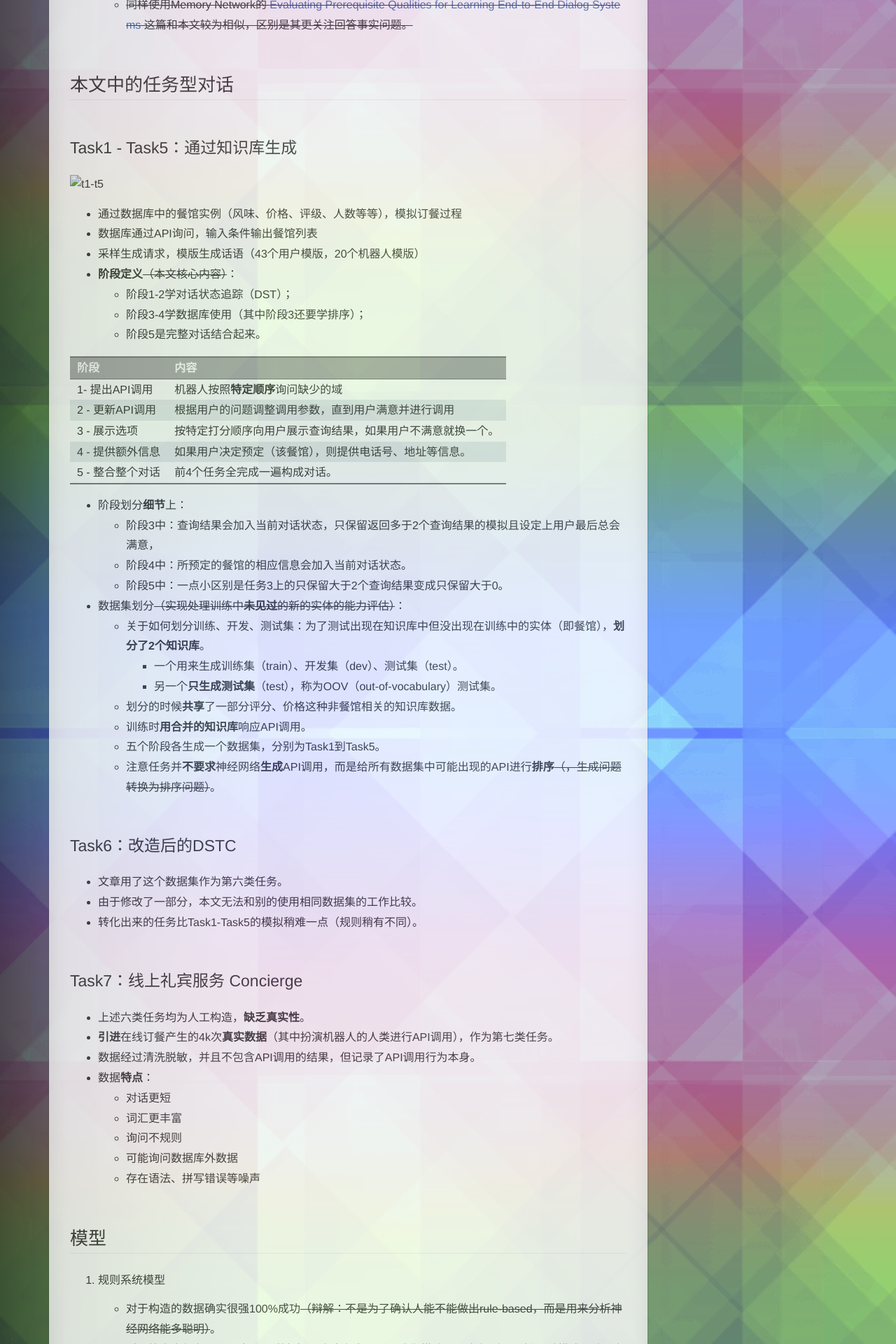
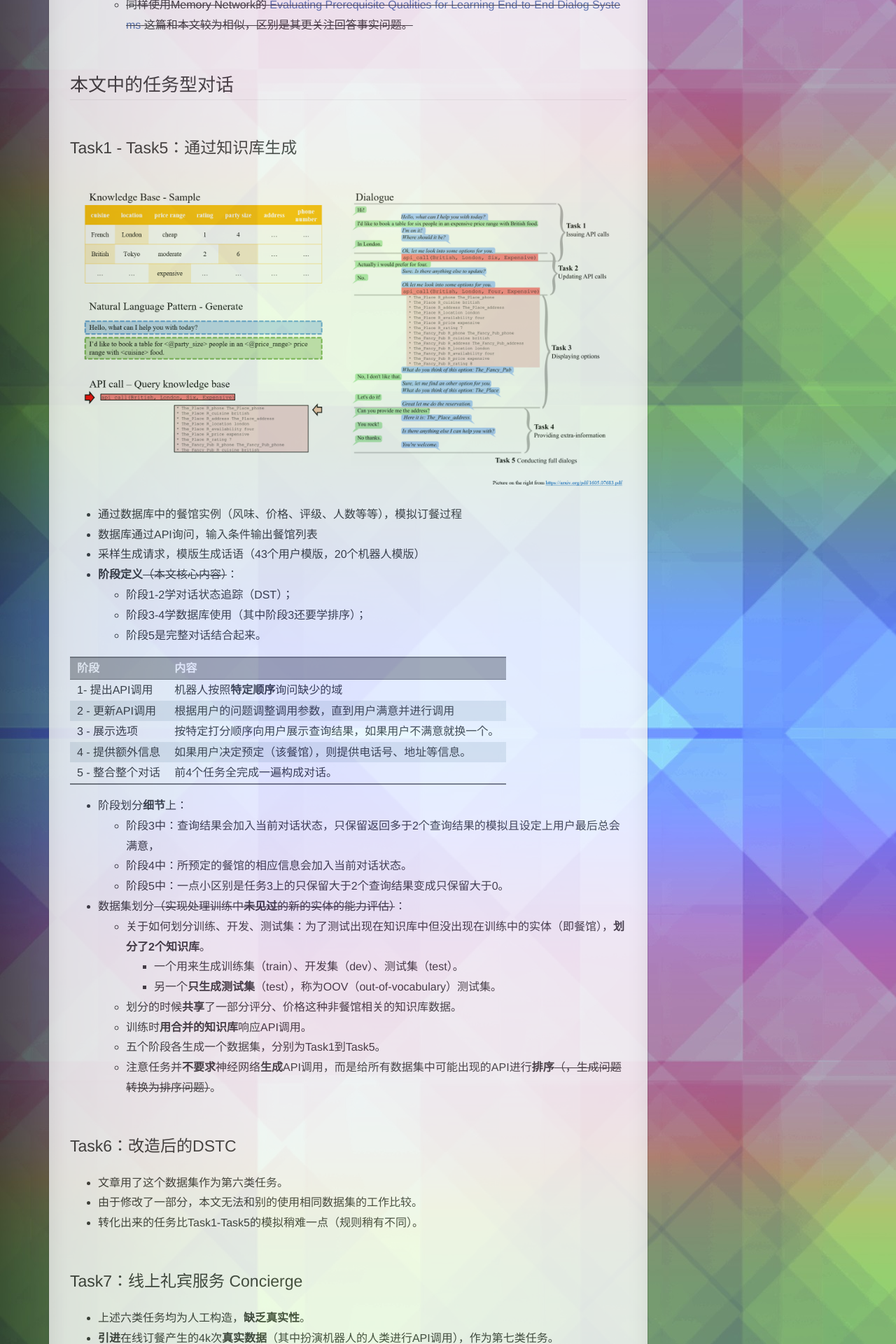
Before and after one commit to camelop/camelop.github.io, a Jekyll site: the page built from _posts/2019-05-28-学习端到端任务型对话.md, in a window 1280 px wide. Shown: the part 1787-3707 px from the top of the page at 70% size. Built offline with Jekyll 4.4.1, drawn with Linux system fonts in a browser that asks for light colours; comment, search, counter and statistics services are not loaded; a style sheet for code colours, icons or effects is not loaded.

Commit message:
fix link

```diff
--- a/_posts/2019-05-28-学习端到端任务型对话.md
+++ b/_posts/2019-05-28-学习端到端任务型对话.md
@@ -70,7 +70,7 @@ excerpt: 本文提出端到端任务型对话，创建了新的任务（阶段
 
 ### Task1 - Task5：通过知识库生成
 
-![t1-t5](static/post_resource/2019-05-28-1.png)
+![t1-t5](/static/post_resource/2019-05-28-1.png)
 
 - 通过数据库中的餐馆实例（风味、价格、评级、人数等等），模拟订餐过程
 - 数据库通过API询问，输入条件输出餐馆列表
```
